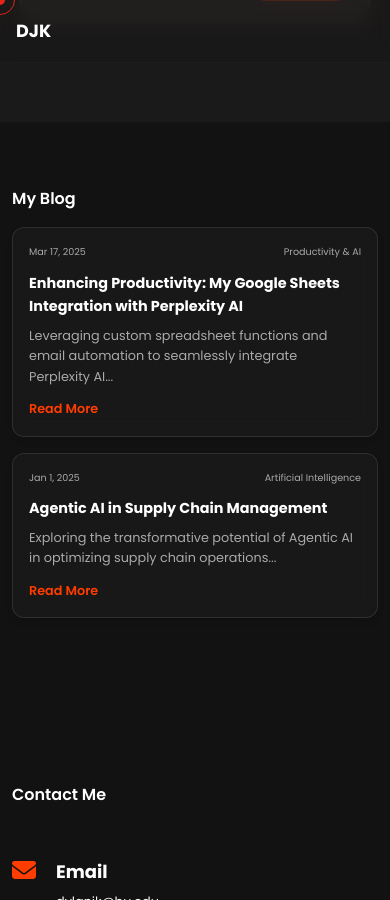
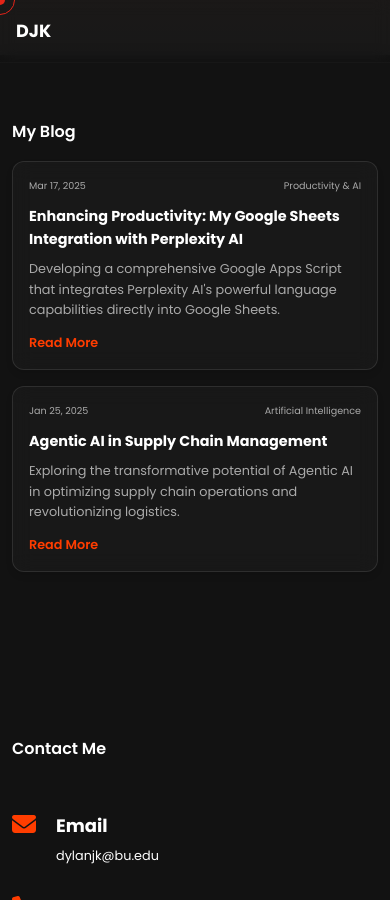
Before and after one commit to Dylan-Kakkanad/Dylan-Kakkanad.github.io, a Jekyll site: the page index.html, which Jekyll copies as it is, in a window 390 px wide and 900 px high, scrolled down 4836 px. Built offline with Jekyll 4.4.1, drawn with Linux system fonts in a browser that asks for light colours; nearby versions of some CDN libraries.

Commit message:
Updated blogs

```diff
--- a/css/style.css
+++ b/css/style.css
@@ -728,11 +728,24 @@ nav ul {
     object-fit: cover;
     transition: transform 0.3s ease, box-shadow 0.3s ease;
     box-shadow: 0 10px 20px rgba(0, 0, 0, 0.15);
+    aspect-ratio: 1 / 1;
+    max-height: 300px;
 }
 
 .profile-image:hover {
     transform: scale(1.05);
     box-shadow: 0 15px 30px rgba(0, 0, 0, 0.2);
+}
+
+@media (max-width: 768px) {
+    .about-image {
+        flex: 0 0 250px;
+    }
+
+    .profile-image {
+        max-width: 250px;
+        max-height: 250px;
+    }
 }
 
 /* ===== Skills Section ===== */
@@ -1248,6 +1261,19 @@ nav ul {
     transform: translateX(5px);
 }
 
+.blog-card .read-more {
+    display: inline-block;
+    color: var(--accent-color);
+    text-decoration: none;
+    font-weight: 600;
+    transition: var(--transition);
+}
+
+.blog-card .read-more:hover {
+    color: var(--secondary-color);
+    transform: translateX(5px);
+}
+
 /* Blog Modal Styles */
 .modal {
     display: none;
--- a/index.html
+++ b/index.html
@@ -241,14 +241,7 @@
         <h2 class="section-title">My Blog</h2>
         <div class="container">
             <div class="blog-grid">
-                <div class="blog-card">
-                    <h3>Enhancing Productivity: My Google Sheets Integration with Perplexity AI</h3>
-                    <p>As a recent graduate, I developed a comprehensive Google Apps Script that integrates Perplexity AI's powerful language capabilities directly into Google Sheets, streamlining workflows and demonstrating practical problem-solving skills.</p>
-                    <div class="blog-meta">
-                        <span class="blog-date">March 17, 2025</span>
-                        <a href="/blog/automating-and-enhancing-email-workflows" class="read-more">Read More</a>
-                    </div>
-                </div>
+                <!-- Blog posts will be dynamically added by JavaScript -->
             </div>
         </div>
     </section>
--- a/js/blog.js
+++ b/js/blog.js
@@ -7,15 +7,15 @@ document.addEventListener('DOMContentLoaded', function() {
             title: 'Enhancing Productivity: My Google Sheets Integration with Perplexity AI',
             date: 'Mar 17, 2025',
             category: 'Productivity & AI',
-            excerpt: 'Leveraging custom spreadsheet functions and email automation to seamlessly integrate Perplexity AI...',
+            excerpt: 'Developing a comprehensive Google Apps Script that integrates Perplexity AI\'s powerful language capabilities directly into Google Sheets.',
             url: '/blog/2025/03/17/automating-and-enhancing-email-workflows/'
         },
         {
             title: 'Agentic AI in Supply Chain Management',
-            date: 'Jan 1, 2025',
+            date: 'Jan 25, 2025',
             category: 'Artificial Intelligence',
-            excerpt: 'Exploring the transformative potential of Agentic AI in optimizing supply chain operations...',
-            url: '/blog/2025/01/01/agentic-ai-supply-chain/'
+            excerpt: 'Exploring the transformative potential of Agentic AI in optimizing supply chain operations and revolutionizing logistics.',
+            url: '/blog/2025/01/25/agentic-ai-supply-chain/'
         }
     ];
 
@@ -31,7 +31,9 @@ document.addEventListener('DOMContentLoaded', function() {
                 </div>
                 <h3 class="blog-title">${post.title}</h3>
                 <p class="blog-excerpt">${post.excerpt}</p>
-                <a href="${post.url}" class="blog-link">Read More</a>
+                <div class="blog-footer">
+                    <a href="${post.url}" class="read-more">Read More</a>
+                </div>
             `;
 
             blogGrid.appendChild(blogCard);
```
Also changed, not shown: _posts/2025-01-25-agentic-ai-supply-chain.md (renamed from _posts/2025-01-01-agentic-ai-supply-chain.md).
